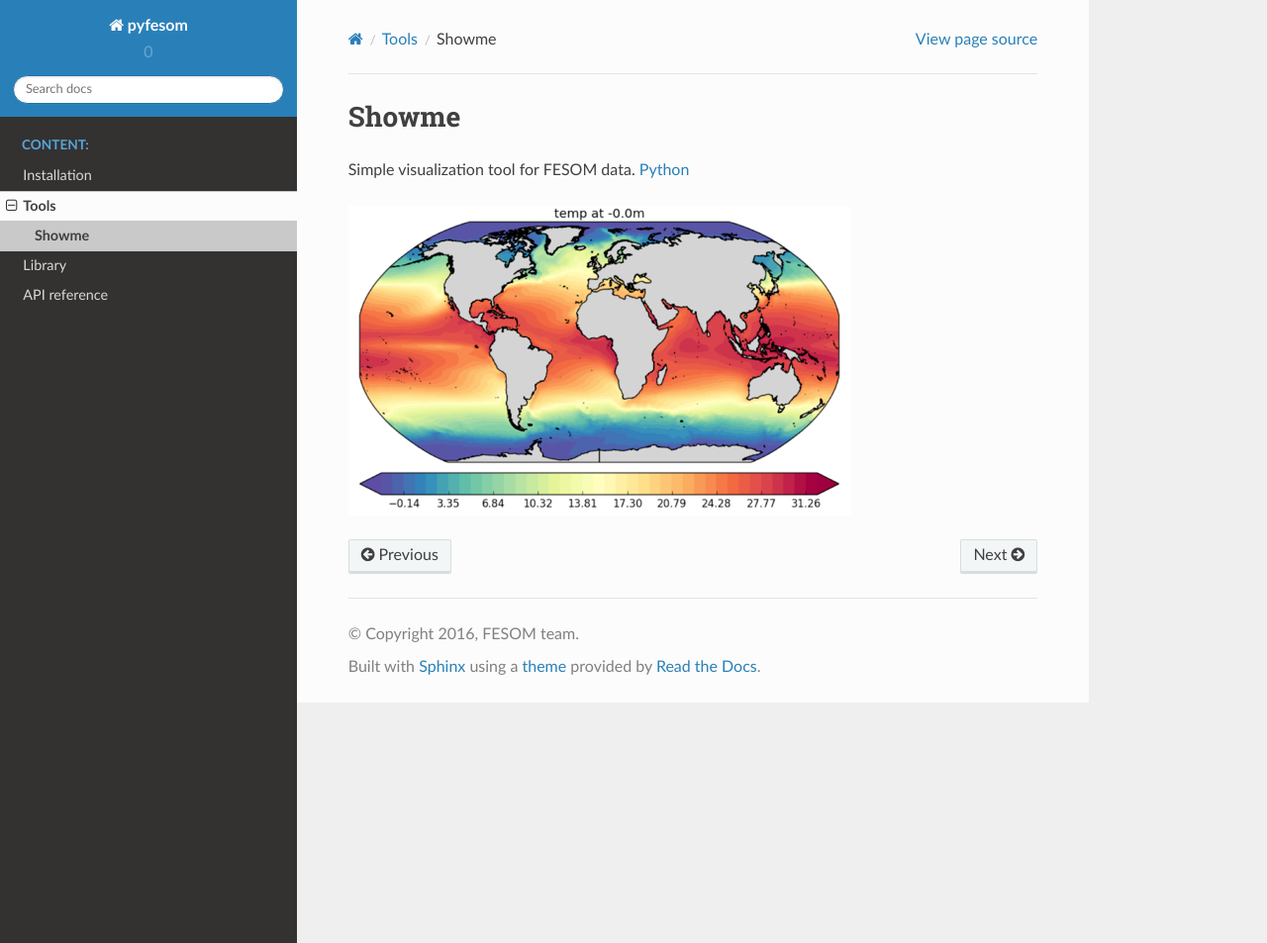
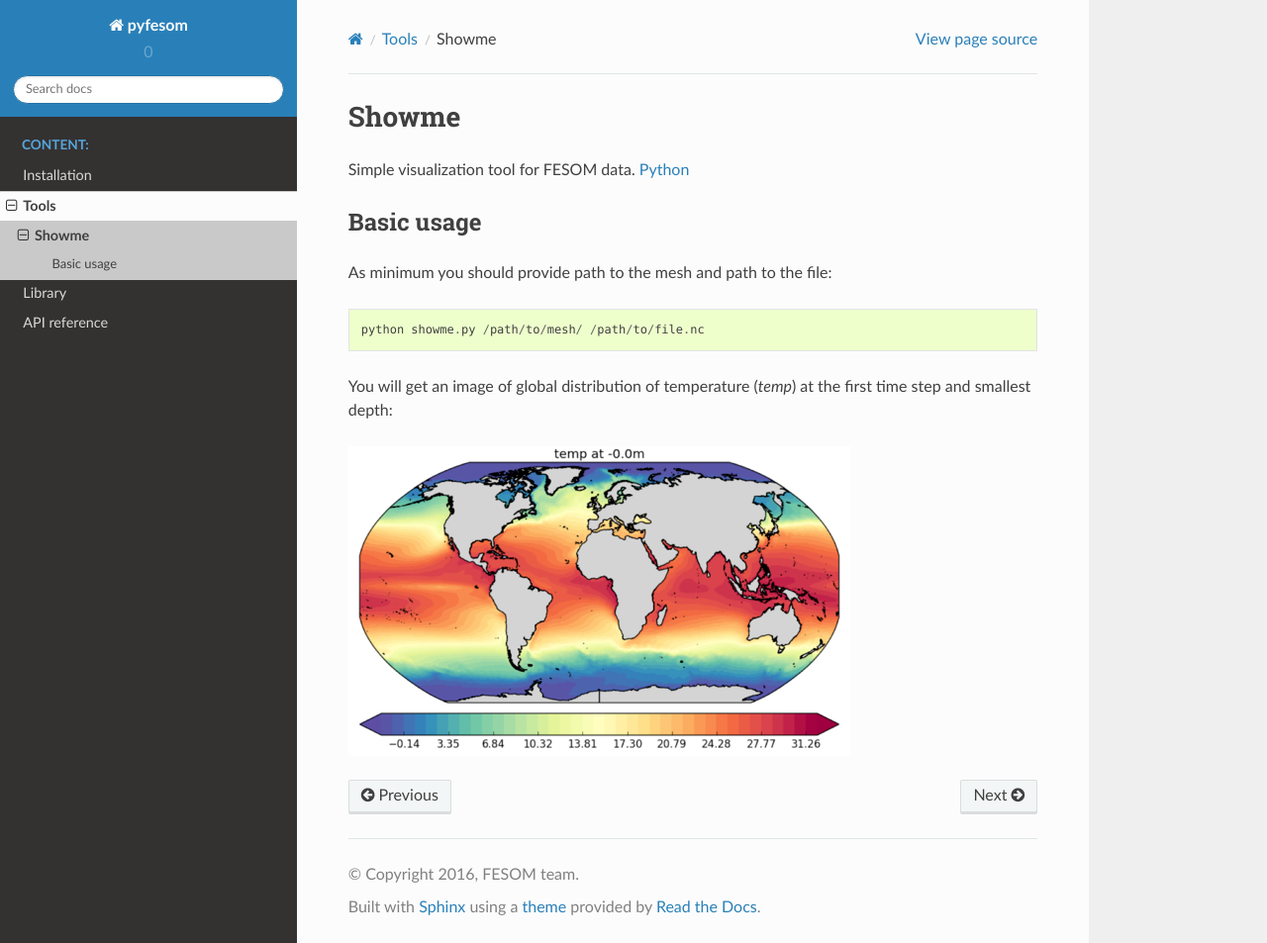
Before and after one commit to FESOM/pyfesom, a Sphinx documentation site: the page built from docs/showme.rst, in a window 1280 px wide and 953 px high. Shown: the whole window at 99% size. Built offline with Sphinx 7.4.7 and the Read the Docs theme 2.0.0, drawn with Linux system fonts in a browser that asks for light colours; pages that are not in the unit, such as notebooks, are missing from menus.

Commit message:
small diff to showme docs

```diff
--- a/docs/showme.rst
+++ b/docs/showme.rst
@@ -5,4 +5,12 @@ Showme
 
 Simple visualization tool for FESOM data. `Python <http://www.python.org/>`_
 
+Basic usage
+-----------
+As minimum you should provide path to the mesh and path to the file::
+
+    python showme.py /path/to/mesh/ /path/to/file.nc
+
+You will get an image of global distribution of temperature (`temp`) at the first time step and smallest depth:
+
 .. image:: img/showme1.png
```
